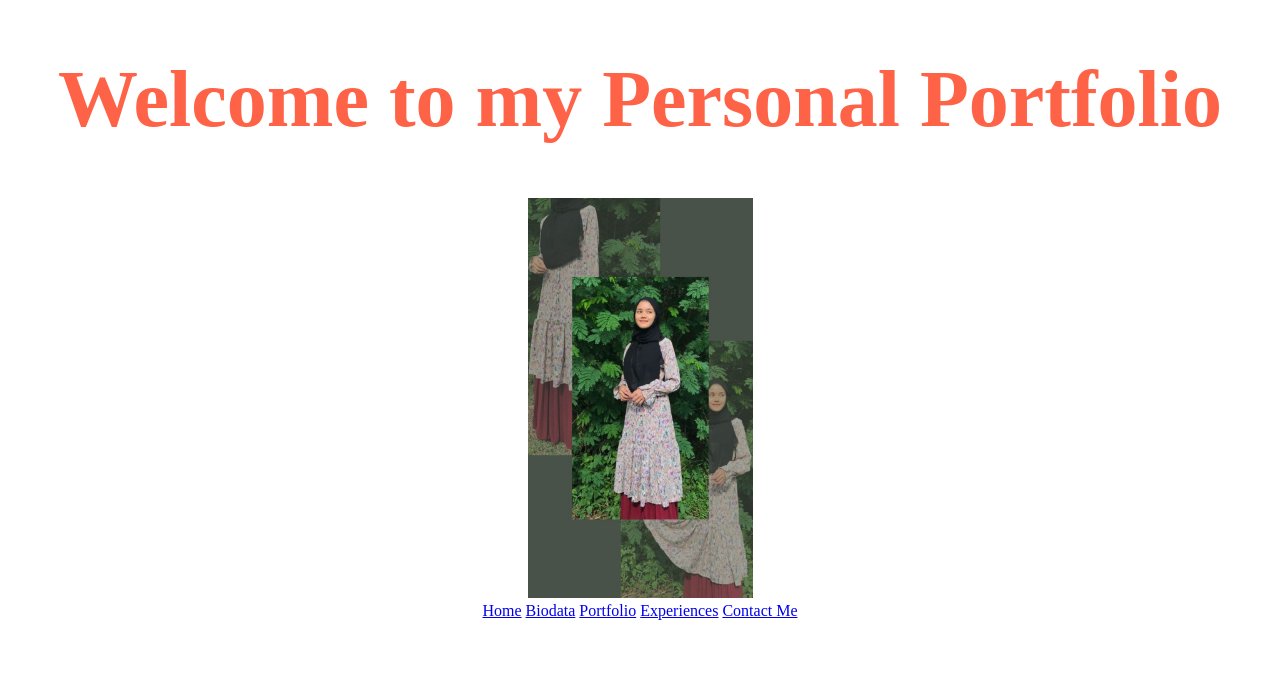
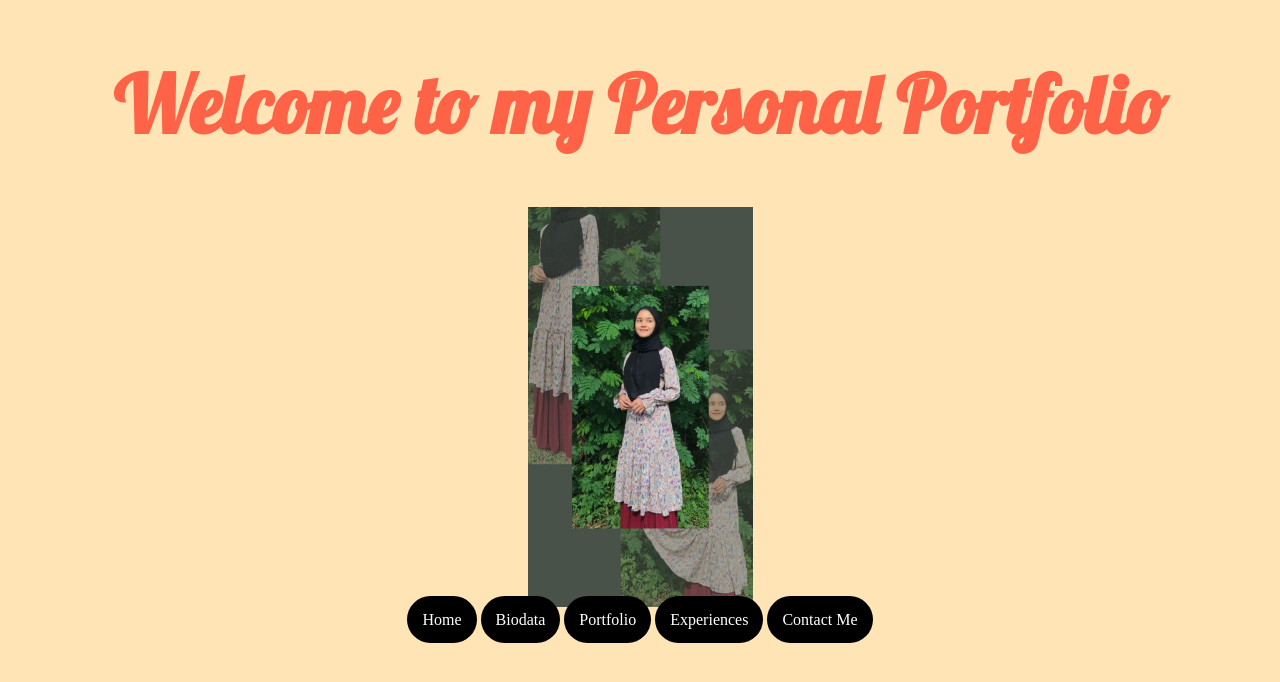
Before and after one commit to wanainaaaqilah/website-personal, a plain HTML site: page Homepage.html in a window 1280 px wide. Drawn offline with Linux system fonts and the light colour scheme.

Commit message:
Add files via upload

```diff
--- a/Homepage.html
+++ b/Homepage.html
@@ -2,13 +2,22 @@
 <html>
 <head>
 	<title>Personal Portfolio</title>
-
-
+	<link rel="stylesheet" tupe="text/css" href="style.css">
+	<link rel="preconnect" href="https://fonts.gstatic.com">
+<link href="https://fonts.googleapis.com/css2?family=Lobster&display=swap" rel="stylesheet">
+<link rel="preconnect" href="https://fonts.gstatic.com">
+<link href="https://fonts.googleapis.com/css2?family=Fredoka+One&display=swap" rel="stylesheet">
 
 	<h1 style = "text-align:center; color:tomato; font-size:500%">Welcome to my Personal Portfolio</h1>
+
 	<center>
 		<img src = "image 7.jpg" height ="400px">
 	</center>
+
+</head>
+
+
+<body>
 
 <center>
 <a href = "Homepage.html">Home</a>
@@ -17,3 +26,6 @@
 <a href = "Experiences.html">Experiences</a>
 <a href = "contact.html">Contact Me</a>
 </center>
+</body>
+
+</html>
--- a/Portfolio.html
+++ b/Portfolio.html
@@ -2,6 +2,14 @@
 <html>
 <head>
 	<title>Portfolio</title>
+	<link rel="stylesheet" tupe="text/css" href="style.css">
+	<link rel="preconnect" href="https://fonts.gstatic.com">
+<link href="https://fonts.googleapis.com/css2?family=Lobster&display=swap" rel="stylesheet">
+
+
+</head>
+
+<body>
 	<h1 style = "text-align:center; color:palevioletred; font-size:500%">PORTFOLIO</h1>
 
 	<h2  style = "text-align:center; color:maroon; font-size:200%">Secondary School</h2>
@@ -14,3 +22,7 @@
 
 	<h2  style = "text-align:center; color:maroon; font-size:200%">Ambition</h2>
 	<h2  style = "text-align:center; color:black; font-size:100%">Lecturer and Professional Marketer</h2>
+</body>
+
+
+</html>
```
Also changed, not shown: biodata.html (+10 -0 lines), contact.html (+12 -0 lines), experiences.html (+9 -0 lines).
